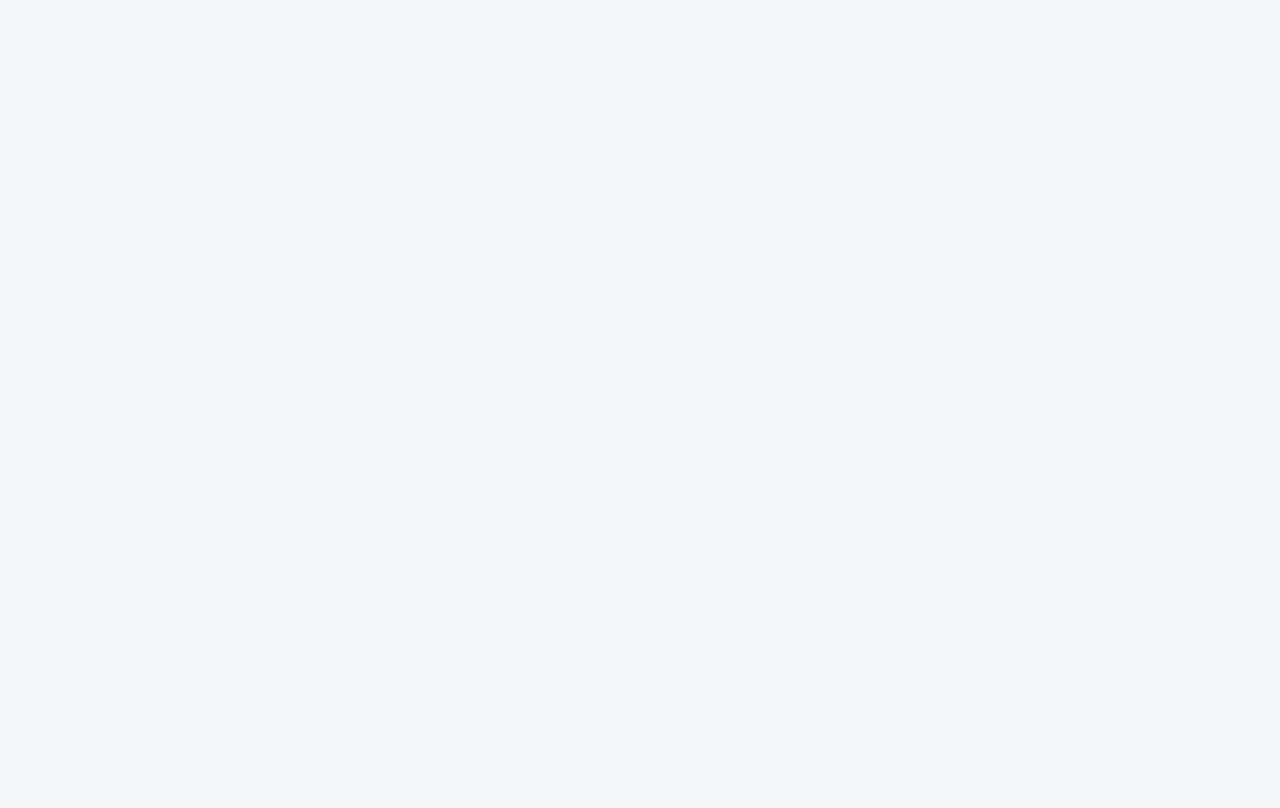
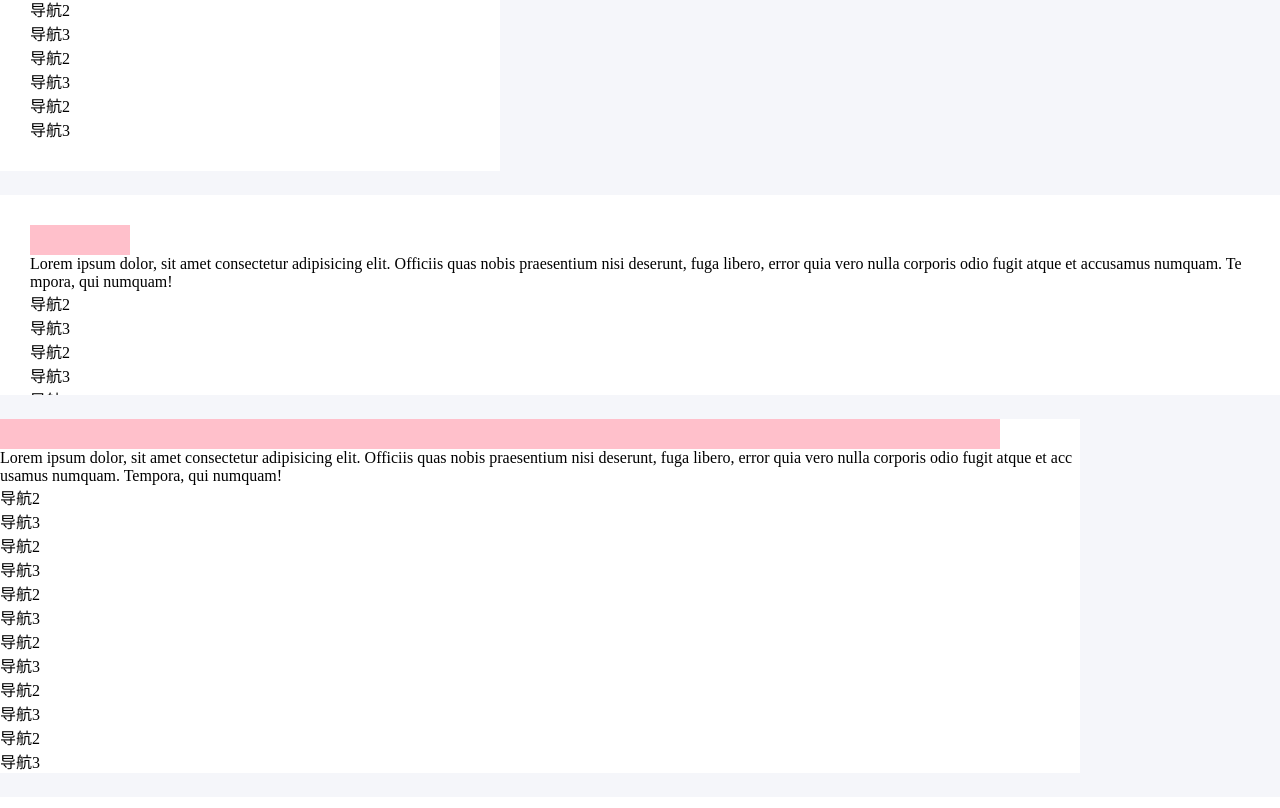
Before and after one commit to pekonchan/ScrollDiv, a Vue app: page / in a window 1280 px wide. Shown: the part 1984-2792 px from the top of the page. Before the commit the page ends 800 px from the top, so only its background shows below. Built offline with nearby package versions, Linux system fonts and the light colour scheme.

Commit message:
修复宽高传入calc计算值时，滚动容器宽度计算有误的问题；增加自定义滚动条悬浮hover颜色加深样式；更新文档

```diff
--- a/packages/src/index.scss
+++ b/packages/src/index.scss
@@ -16,6 +16,12 @@
         opacity: 1;
         transition: opacity 0s ease 0s;
     }
+    @mixin barShowColor {
+        background-color:rgba(144,147,153,.5);
+        &:hover, &:active {
+            background-color: rgba(144,147,153,.8);
+        }
+    }
     .scroll-div-y {
         position: absolute;
         right: 0;
@@ -32,6 +38,9 @@
             transition: opacity .5s ease 0s;
             &.is-show {
                 @include showBar();
+            }
+            &.is-always-show {
+                @include barShowColor();
             }
         }
     }
@@ -52,6 +61,9 @@
             &.is-show {
                 @include showBar();
             }
+            &.is-always-show {
+                @include barShowColor();
+            }
         }
     }
 
@@ -61,6 +73,6 @@
     }
     &.is-scroll-native::-webkit-scrollbar-thumb {
         border-radius: 7px;
-        background-color: rgba(0, 0, 0, .5);
+        @include barShowColor();
     }
 }
--- a/packages/src/index.vue
+++ b/packages/src/index.vue
@@ -14,10 +14,10 @@
             <div v-if="!needOptimize" class="scroll-view__padding" :style="{height: paddingBottom}"></div>
         </div>
         <div v-if="needCustom && needYBar" ref="scrollY" class="scroll-div-y" :style="yScrollWrapStyle">
-            <div ref="scrollYBar" class="scroll-div-y-bar" :class="{'is-show': showScrollY}" :style="yBarStyle"></div>
+            <div ref="scrollYBar" class="scroll-div-y-bar" :class="{'is-show': showScrollY, 'is-always-show': awaysShowScroll}" :style="yBarStyle"></div>
         </div>
         <div v-if="needCustom && needXBar" ref="scrollX" class="scroll-div-x" :style="xScrollWrapStyle">
-            <div ref="scrollXBar" class="scroll-div-x-bar" :class="{'is-show': showScrollX}" :style="xBarStyle"></div>
+            <div ref="scrollXBar" class="scroll-div-x-bar" :class="{'is-show': showScrollX, 'is-always-show': awaysShowScroll}" :style="xBarStyle"></div>
         </div>
         <slot v-if="!needCustom"></slot>
     </div>
@@ -129,8 +129,8 @@ export default {
         },
         divStyle () {
             const style = {};
-            this.height ? (style.height = `calc(${this.viewHeight} + ${this.gutterWidth}px)`) : style['overflow-x'] = 'hidden';
-            style.width = `calc(${this.width ? this.viewWidth : '100%'} + ${this.gutterWidth}px)`;
+            this.height ? (style.height = `calc(100% + ${this.gutterWidth}px)`) : style['overflow-x'] = 'hidden';
+            style.width = `calc(100% + ${this.gutterWidth}px)`;
             if (this.padding) {
                 style.padding = this.padding;
                 if (!this.needOptimize) {
@@ -341,7 +341,8 @@ export default {
             }
         },
         updateScrollBar () {
-            if (!this.customScrollContainer) {
+            // 这个方法只适用于在是自定义滚动条以及常驻滚动条的场景使用
+            if (!this.customScrollContainer || !this.awaysShowScroll) {
                 return
             }
             const {clientHeight, clientWidth, scrollHeight, scrollWidth} = this.customScrollContainer;
--- a/src/App.vue
+++ b/src/App.vue
@@ -1,6 +1,6 @@
 <template>
-  <div id="app">
-    <!-- <Scroll-Div width="500px" class="my-scroll-div" view-class="myview" :scroll="handleScroll" awaysShowScroll>
+  <div id="app" style="height: 100%">
+    <Scroll-Div width="500px" class="my-scroll-div" view-class="myview" :scroll="handleScroll" awaysShowScroll>
       <div style="width: 1000px;height: 30px;background: pink"></div>
       <div v-for="(item, index) in contents" :key="index">{{item.label}}</div>
     </Scroll-Div>
@@ -34,14 +34,18 @@
     <Scroll-Div height="200px" padding="30px" class="my-scroll-div" view-class="myview">
       <div style="width: 100px;height: 30px;background: pink"></div>
       <div v-for="(item, index) in contents" :key="index">{{item.label}}</div>
-    </Scroll-Div> -->
+    </Scroll-Div>
+
+    <Scroll-Div width="calc(100% - 200px)" class="my-scroll-div" view-class="myview" awaysShowScroll :useNative="false">
+      <div style="width: 1000px;height: 30px;background: pink"></div>
+      <div v-for="(item, index) in contents" :key="index">{{item.label}}</div>
+    </Scroll-Div>
 
     <Scroll-Div :useNative="false" :awaysShowScroll="false" :barStyle="{backgroundColor: 'gray'}">
       <Scroll-Div ref="test" height="200px" padding="30px" view-class="myview" :useNative="false" :awaysShowScroll="false">
         <span v-for="(item, index) in 300" :key="index">{{item}}</span>
       </Scroll-Div>
     </Scroll-Div>
-
   </div>
 </template>
 
```
Also changed, not shown: lang/readme_cn.md, 1 other file (tests, documents, lock files or other folders).
